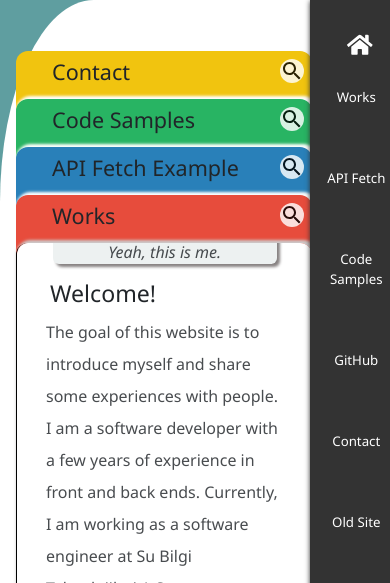
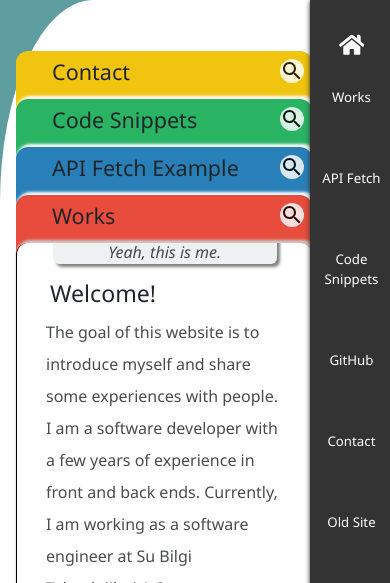
Before and after one commit to yilmazme/prevportfolio, a React (Create React App) app: page /home in a window 390 px wide. Shown: the top 583 px of the page. Built offline with nearby package versions, Linux system fonts and the light colour scheme.

Commit message:
more css fixes

```diff
--- a/src/components/Main.js
+++ b/src/components/Main.js
@@ -49,7 +49,7 @@ export default function Main() {
                 <p className="text-right text-white pr-2">< SearchIcon className="searchIcon" onClick={showModal} /></p>
             </div>
             <div className="div4 rounded-xl">
-                <h3 className="h4 text-left pl-9 pt-2">Code Samples</h3>
+                <h3 className="h4 text-left pl-9 pt-2">Code Snippets </h3>
                 <p className="text-right text-white pr-2">
                     <Link to="/codes"> < SearchIcon className="searchIcon" /></Link>
 
--- a/src/components/Navbar.css
+++ b/src/components/Navbar.css
@@ -70,7 +70,7 @@ nav {
       display: flex;
       flex-direction: column;
       justify-content: flex-start;
-      align-items: center;
+      align-items: stretch;
       background-color: #333;
       color: white;
       height: 100vh;
@@ -78,6 +78,7 @@ nav {
       box-shadow: #333 0px 1px 5px ;
       z-index: 10 ;
      padding-top: 2rem;
+
     }
     .navLinks {
       display: flex;
@@ -91,7 +92,7 @@ nav {
     .navLinks div{
       width: 100%;
        text-align: center;
-       margin-left: 2rem;
+       margin-left: 1.4rem;
     }
     .navLinks a::before {
       content: unset;
@@ -102,7 +103,7 @@ nav {
 
     }
     .homeIcon{
-      padding-left: 0px;
+      margin-left: 1.8rem;
     }
 
 }
--- a/src/components/Navbar.js
+++ b/src/components/Navbar.js
@@ -42,7 +42,7 @@ export default function Navbar() {
                             <Link to="/fetch">API Fetch</Link>
                         </div>
                         <div>
-                            <Link to="/codes">Code Samples</Link>
+                            <Link to="/codes">Code Snippets </Link>
                         </div>
                         <div>
                             <a href="https://github.com/yilmazme" target="_#">GitHub</a>
```
